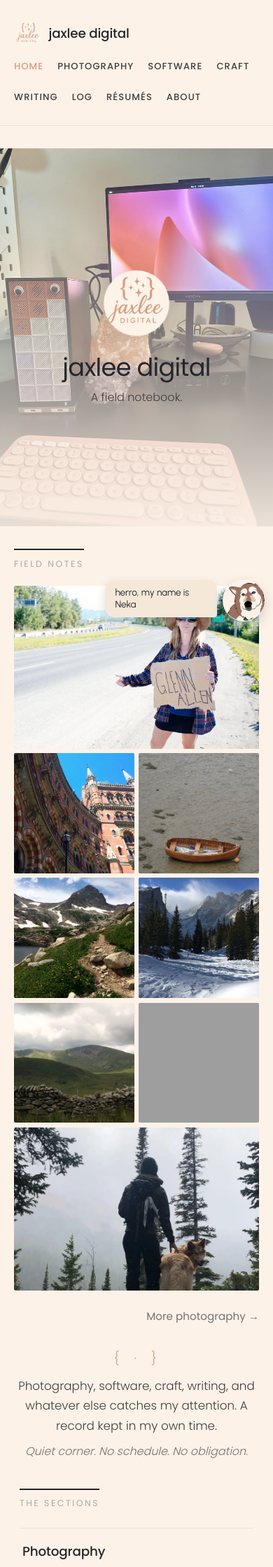
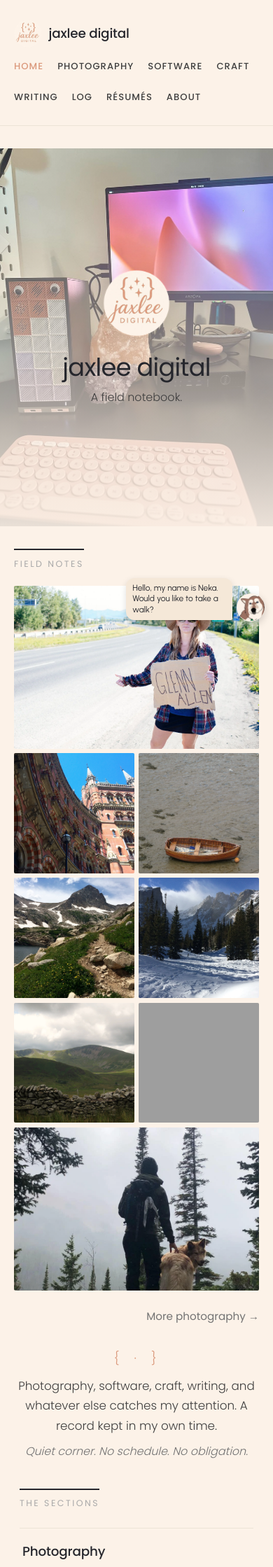
Before and after one commit to jaxlee-digital/jaxlee, a Jekyll site: the page built from index.md, in a window 390 px wide. Shown: the top 2239 px of the page at 70% size. Built offline with Jekyll 4.4.1, drawn with Linux system fonts in a browser that asks for light colours; grey boxes are pictures that could not be loaded.

Commit message:
tweak(neka): smaller, fixed-to-viewport, CSS-only bubble text
- Avatar shrunk 72 -> 44 (mobile 60 -> 40)
- Font/padding/radius scaled down to match
- Bubble text moved into CSS via ::before on .neka-widget__bubble
- Updated copy: 'Hello, my name is Neka. Would you like to take a walk?'
- aria-label on aside mirrors the text for screen readers
- position: fixed kept; simplified z-index/pointer-events

```diff
--- a/_layouts/home.html
+++ b/_layouts/home.html
@@ -87,8 +87,8 @@
 
 {{ content }}
 
-<aside class="neka-widget" aria-label="Neka">
-  <p class="neka-widget__bubble">herro, my name is Neka</p>
+<aside class="neka-widget" aria-label="Neka: Hello, my name is Neka. Would you like to take a walk?">
+  <p class="neka-widget__bubble"></p>
   <a class="neka-widget__avatar" href="https://www.instagram.com/neka_pup/"
      target="_blank" rel="noopener" aria-label="Neka on Instagram">
     <img src="{{ '/assets/images/icons/neka-full.png' | relative_url }}" alt="Neka">
--- a/assets/css/main.css
+++ b/assets/css/main.css
@@ -1170,50 +1170,55 @@
 /* ----- Neka sticky chatbot widget (home only) ----- */
 .neka-widget {
   position: fixed;
-  right: 1.25rem;
-  bottom: 1.25rem;
+  right: 1rem;
+  bottom: 1rem;
   z-index: 1000;
   display: flex;
   align-items: flex-end;
-  gap: 0.5rem;
-  pointer-events: none; /* children re-enable */
+  gap: 0.4rem;
 }
 .neka-widget__avatar {
-  pointer-events: auto;
   display: block;
-  width: 72px;
-  height: 72px;
+  width: 44px;
+  height: 44px;
   border-radius: 50%;
   background: var(--paper, #FCF2E8);
-  box-shadow: 0 6px 18px rgba(0,0,0,0.15);
+  box-shadow: 0 4px 12px rgba(0,0,0,0.18);
   overflow: hidden;
+  flex-shrink: 0;
   transition: transform 0.18s ease, box-shadow 0.18s ease;
 }
 .neka-widget__avatar:hover {
-  transform: translateY(-2px) scale(1.04);
-  box-shadow: 0 10px 24px rgba(0,0,0,0.2);
+  transform: translateY(-1px) scale(1.05);
+  box-shadow: 0 6px 16px rgba(0,0,0,0.22);
 }
 .neka-widget__avatar img {
   width: 100%;
   height: 100%;
   object-fit: cover;
-  object-position: center 30%; /* keep face visible */
+  object-position: center 30%;
   display: block;
 }
 .neka-widget__bubble {
-  margin: 0 0 6px 0;
+  position: relative;
+  margin: 0 0 2px 0;
   background: var(--paper-alt, #F5E8D8);
   color: var(--ink, #25262C);
-  padding: 0.6rem 0.9rem;
-  border-radius: 14px 14px 4px 14px;
-  box-shadow: 0 4px 14px rgba(0,0,0,0.12);
-  font-size: 0.9rem;
-  line-height: 1.25;
-  max-width: 12rem;
+  padding: 0.45rem 0.7rem;
+  border-radius: 12px 12px 2px 12px;
+  box-shadow: 0 3px 10px rgba(0,0,0,0.12);
+  font-size: 0.8rem;
+  line-height: 1.3;
+  max-width: 11rem;
+}
+
+/* Bubble content lives in CSS, not the DOM */
+.neka-widget__bubble::before {
+  content: "Hello, my name is Neka. Would you like to take a walk?";
 }
 
 @media (max-width: 600px) {
   .neka-widget { right: 0.75rem; bottom: 0.75rem; }
-  .neka-widget__avatar { width: 60px; height: 60px; }
-  .neka-widget__bubble { max-width: 10rem; font-size: 0.85rem; }
+  .neka-widget__avatar { width: 40px; height: 40px; }
+  .neka-widget__bubble { max-width: 9.5rem; font-size: 0.75rem; padding: 0.4rem 0.6rem; }
 }
```
